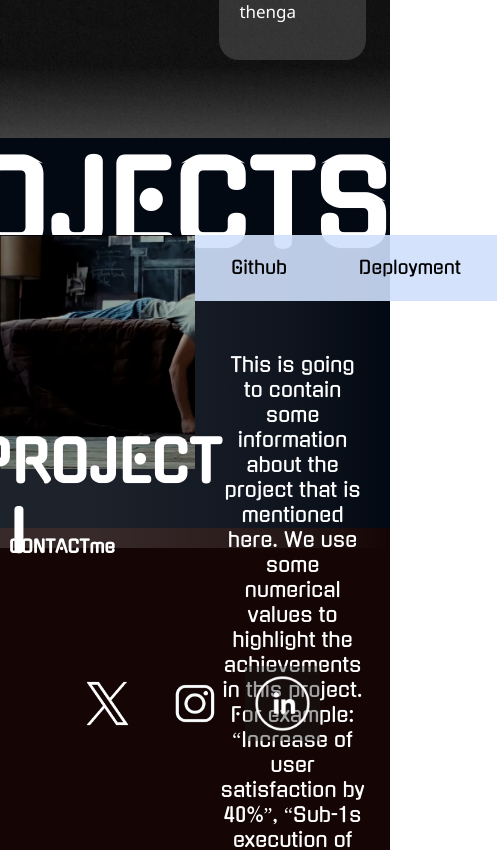
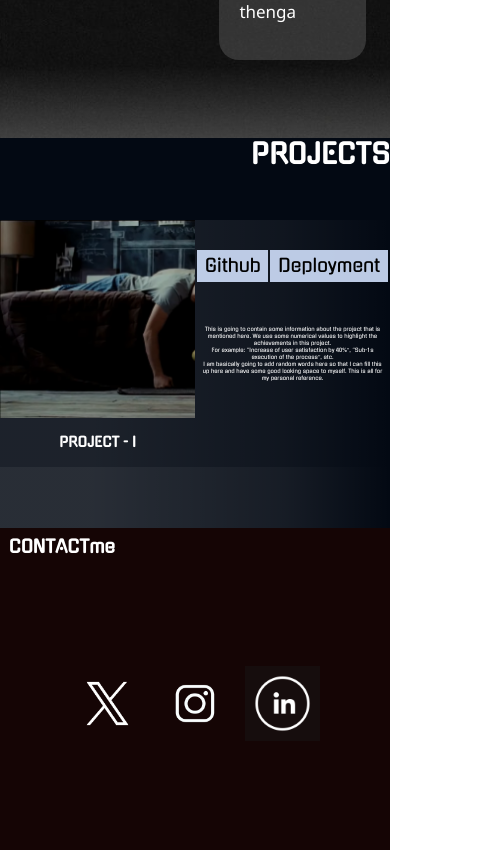
Before and after one commit to officialaditshrm/portfolio, a React (Vite) app: page / in a window 390 px wide. Shown: the part 1140-1990 px from the top of the page, 497 px wide, since content can reach past the window. Built offline with nearby package versions, Linux system fonts and the light colour scheme.

Commit message:
responsiveness 1

```diff
--- a/src/components/Projects.css
+++ b/src/components/Projects.css
@@ -25,7 +25,7 @@ body{
 }
 
 #projectsheader>h1{
-    font-size: 7em;
+    font-size: 7vw;
     margin: 0;
 }
 
@@ -54,7 +54,7 @@ body{
 }
 
 #projecttitle>h1{
-    font-size: 3.5em;
+    font-size: 3.5vw;
     margin: 0;
 }
 
@@ -74,7 +74,7 @@ body{
 }
 
 #projectbuttons>button{
-    padding: 1.2em 2em;
+    padding: 1.2vw 2vw;
     font-size: 18px;
     background-color: rgba(208,223,251,0.9);
     color: black;
@@ -93,12 +93,12 @@ body{
 }
 
 #projectdesc{
-    padding: 2em 1.5em;
+    padding: 2vw 1.5vw;
     height: 60%;
 }
 
 #projectdesc>p{
-    font-size: 20px;
+    font-size: 1.4vw;
     font-weight: lighter;
     text-align: center;
 }
```
